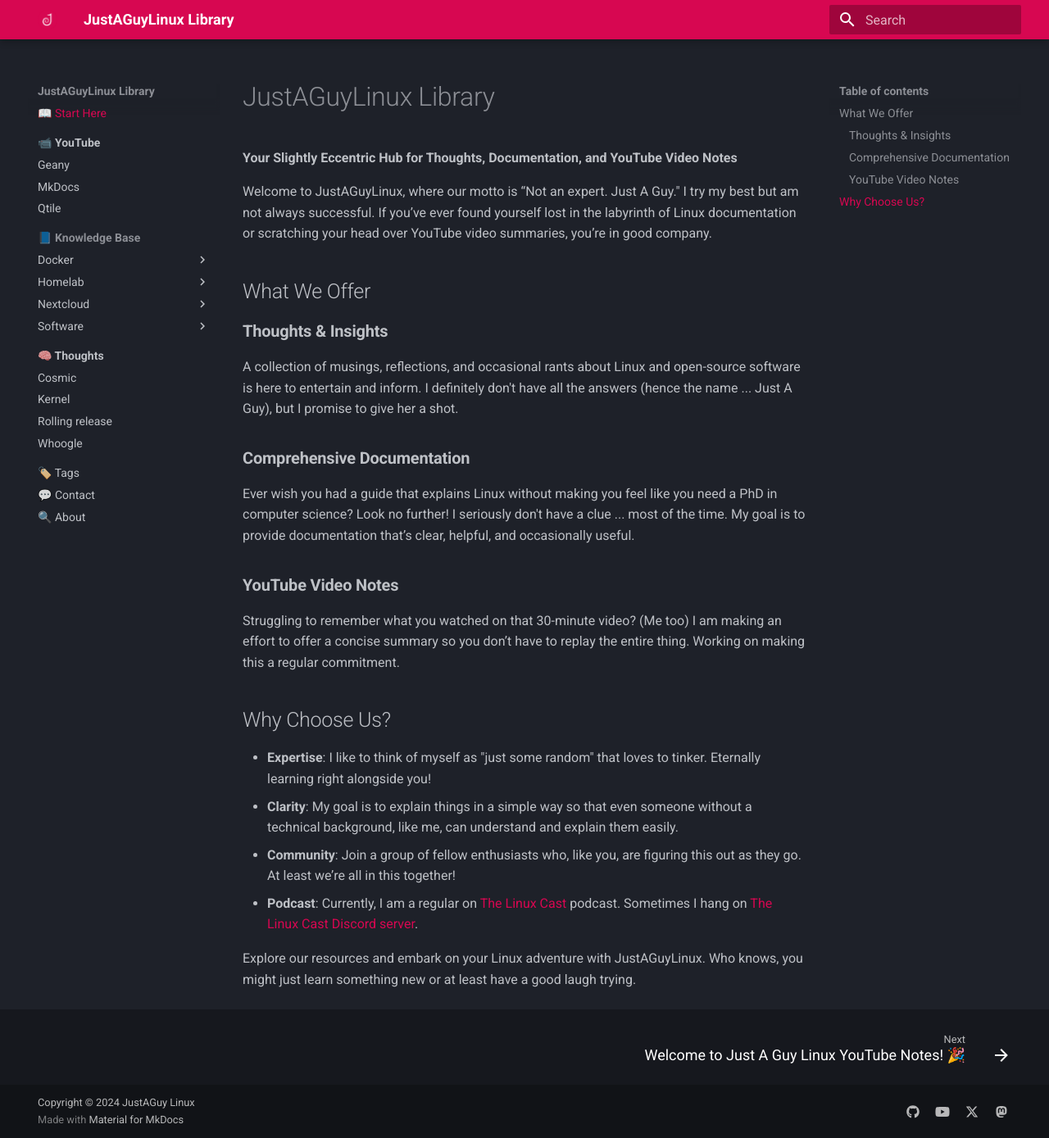
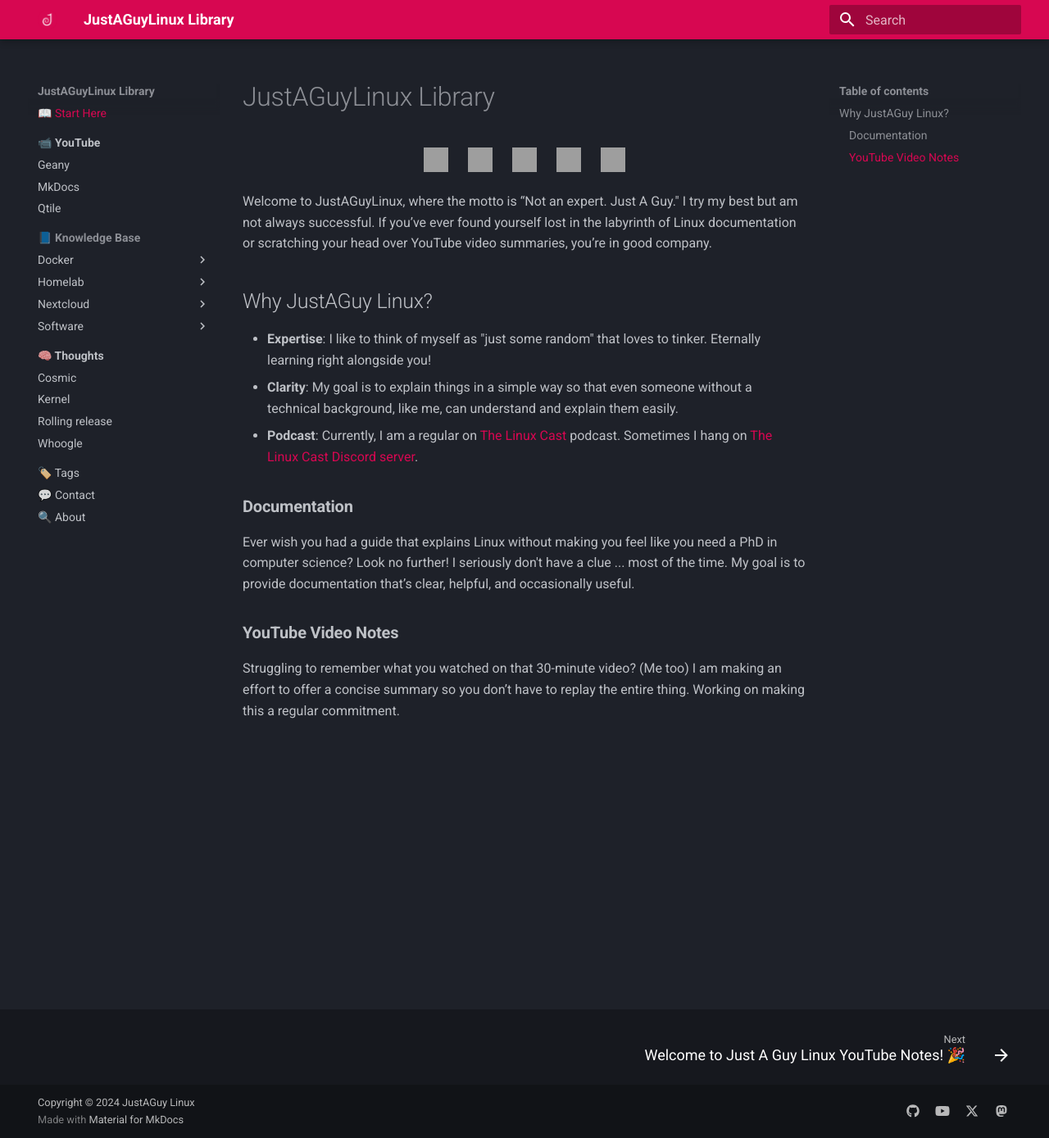
Before and after one commit to drewgrif/jagmkdocs, an MkDocs documentation site: the page built from docs/index.md, in a window 1280 px wide and 1389 px high. Shown: the whole window at 82% size. Built offline with MkDocs 1.6.1 and Material for MkDocs 9.7.7, drawn with Linux system fonts in a browser that asks for light colours; grey boxes are pictures that could not be loaded.

Commit message:
Update index.md

```diff
--- a/docs/index.md
+++ b/docs/index.md
@@ -1,25 +1,33 @@
 # JustAGuyLinux Library
 
-**Your Slightly Eccentric Hub for Thoughts, Documentation, and YouTube Video Notes**
+<p style="text-align: center;">
+  <a href="https://twitter.com/justaguylinux" target="_blank">
+    <img src="https://upload.wikimedia.org/wikipedia/commons/6/60/Twitter_Logo_as_of_2021.svg" alt="Twitter" style="width: 30px; height: 30px; margin: 0 10px;">
+  </a>
+  <a href="https://discord.gg/yourserver" target="_blank">
+    <img src="https://upload.wikimedia.org/wikipedia/commons/6/6e/Discord_logo_2021.svg" alt="Discord" style="width: 30px; height: 30px; margin: 0 10px;">
+  </a>
+  <a href="https://www.youtube.com/c/justaguylinux" target="_blank">
+    <img src="https://upload.wikimedia.org/wikipedia/commons/b/b8/YouTube_Logo_2015.svg" alt="YouTube" style="width: 30px; height: 30px; margin: 0 10px;">
+  </a>
+  <a href="https://mastodon.social/@justaguylinux" target="_blank">
+    <img src="https://upload.wikimedia.org/wikipedia/commons/e/ea/Mastodon_logo.svg" alt="Mastodon" style="width: 30px; height: 30px; margin: 0 10px;">
+  </a>
+  <a href="https://github.com/drewgrif" target="_blank">
+    <img src="https://upload.wikimedia.org/wikipedia/commons/9/91/GitHub_Logo_2018.svg" alt="GitHub" style="width: 30px; height: 30px; margin: 0 10px;">
+  </a>
+</p>
 
-Welcome to JustAGuyLinux, where our motto is “Not an expert. Just A Guy." I try my best but am not always successful. If you’ve ever found yourself lost in the labyrinth of Linux documentation or scratching your head over YouTube video summaries, you’re in good company.
+Welcome to JustAGuyLinux, where the motto is “Not an expert. Just A Guy." I try my best but am not always successful. If you’ve ever found yourself lost in the labyrinth of Linux documentation or scratching your head over YouTube video summaries, you’re in good company.
 
-## What We Offer
+## Why JustAGuy Linux?
 
-### **Thoughts & Insights**
-A collection of musings, reflections, and occasional rants about Linux and open-source software is here to entertain and inform. I definitely don't have all the answers (hence the name ... Just A Guy), but I promise to give her a shot.
+- **Expertise**: I like to think of myself as "just some random" that loves to tinker. Eternally learning right alongside you!
+- **Clarity**: My goal is to explain things in a simple way so that even someone without a technical background, like me, can understand and explain them easily.
+- **Podcast**: Currently, I am a regular on [The Linux Cast](https://thelinuxcast.org){:target="_blank"} podcast.  Sometimes I hang on [The Linux Cast Discord server](https://discord.gg/C9je3KSrFA){:target="_blank"}.
 
-### **Comprehensive Documentation**
+### **Documentation**
 Ever wish you had a guide that explains Linux without making you feel like you need a PhD in computer science? Look no further! I seriously don't have a clue ... most of the time. My goal is to provide documentation that’s clear, helpful, and occasionally useful.
 
 ### **YouTube Video Notes**
 Struggling to remember what you watched on that 30-minute video? (Me too) I am making an effort to offer a concise summary so you don’t have to replay the entire thing. Working on making this a regular commitment.
-
-## Why Choose Us?
-
-- **Expertise**: I like to think of myself as "just some random" that loves to tinker. Eternally learning right alongside you!
-- **Clarity**: My goal is to explain things in a simple way so that even someone without a technical background, like me, can understand and explain them easily.
-- **Community**: Join a group of fellow enthusiasts who, like you, are figuring this out as they go. At least we’re all in this together!
-- **Podcast**: Currently, I am a regular on [The Linux Cast](https://thelinuxcast.org){:target="_blank"} podcast.  Sometimes I hang on [The Linux Cast Discord server](https://discord.gg/C9je3KSrFA){:target="_blank"}.
-
-Explore our resources and embark on your Linux adventure with JustAGuyLinux. Who knows, you might just learn something new or at least have a good laugh trying.
```
